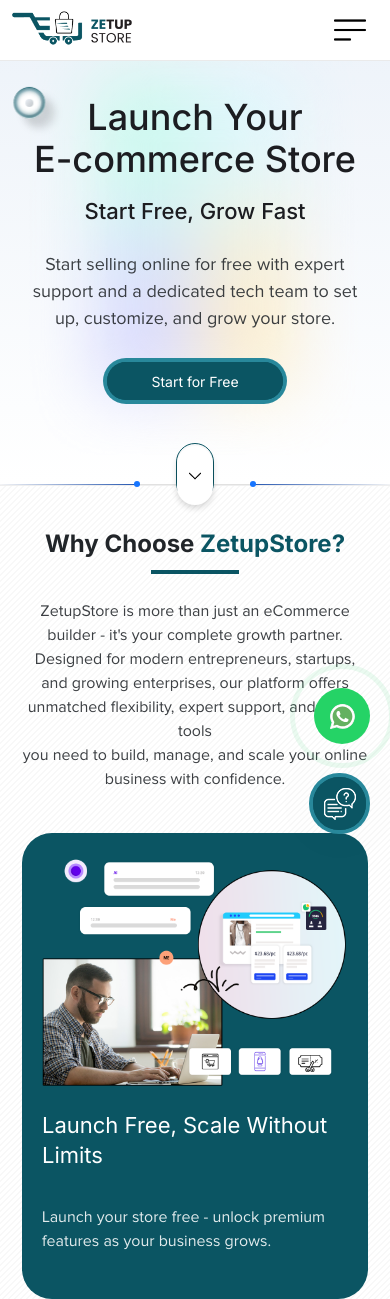
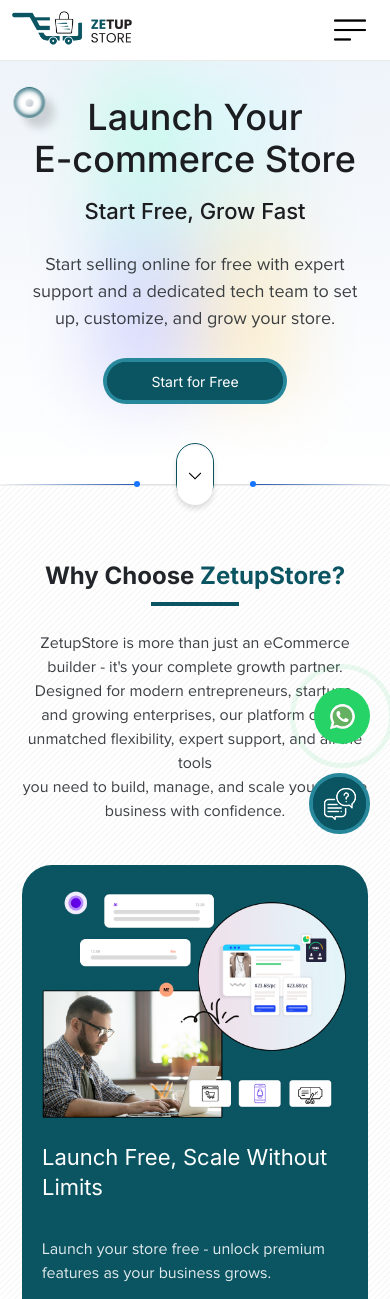
Before and after one commit to lokesh-annex/zetup-store-html, a plain HTML site: page index.html in a window 390 px wide. Shown: the top 1299 px of the page. Drawn offline with nearby package versions, Linux system fonts and the light colour scheme; a web font is replaced by a local one.

Commit message:
mobile responsive page fidex

```diff
--- a/css/responsive.css
+++ b/css/responsive.css
@@ -1070,6 +1070,10 @@
     padding-bottom: 2rem;
     margin-bottom: 0px;
 }
+.section-second.hero-just-bottom{
+    padding-top: 4.5rem;
+
+}
 /* .why-choose-section.section-second{
     padding-top: 1.5rem;
     border-top: 1px solid #eeee;
--- a/index.html
+++ b/index.html
@@ -219,7 +219,7 @@
 
 
     <!-- why-choose-section -->
-    <div class="why-choose-section section-second position-relative pt-90 mb-30">
+    <div class="why-choose-section section-second hero-just-bottom position-relative pt-90 mb-30">
         <div class="section-second-shape">
             <img src="images/slider-shape1.png" alt="shape">
         </div>
```
Also changed, not shown: images/-old-logo.gif (added), images/logo.gif.
